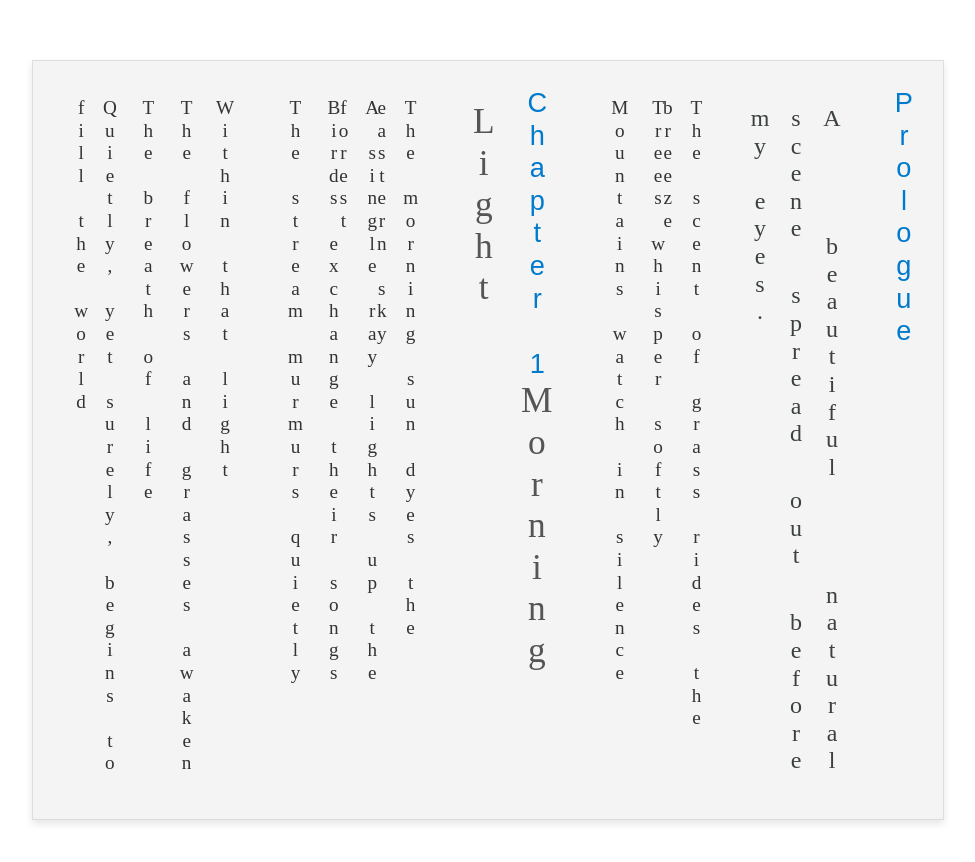
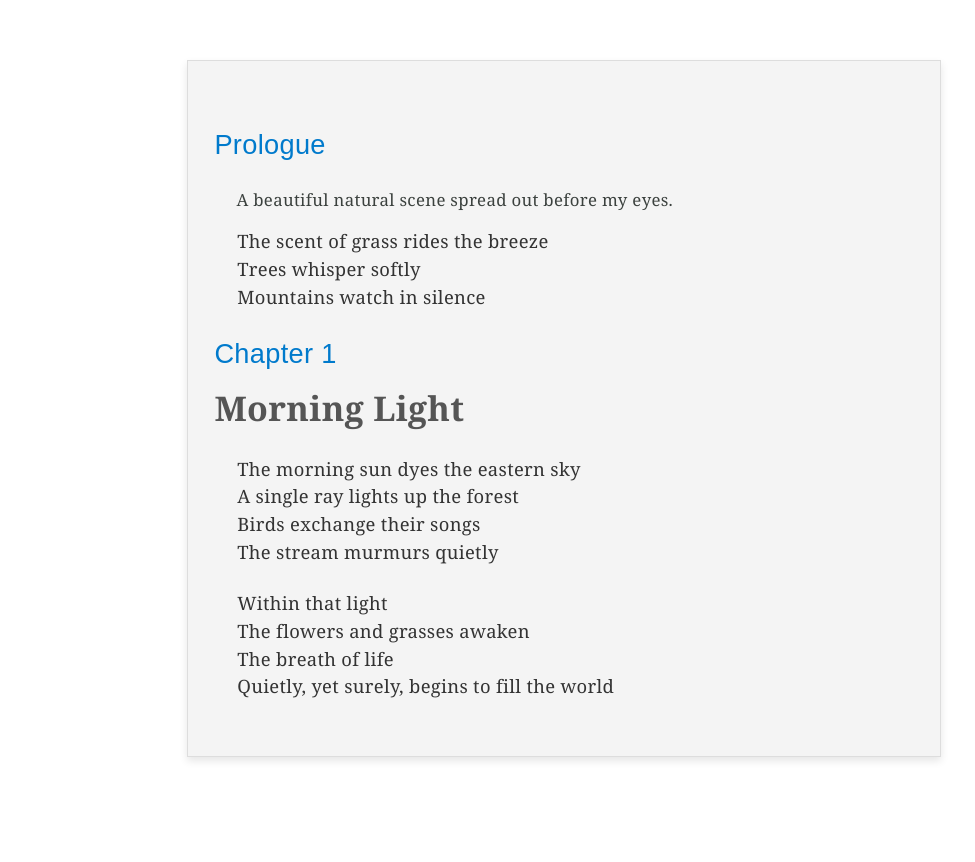
Before and after one commit to nikolito/TEI-tools-EN, a plain HTML site: page index_en.html in a window 1280 px wide. Shown: the whole page, without its empty margins (60-1035 px from the left). After the commit the page ends 817 px from the top, so only its background shows below. Drawn offline with Linux system fonts and the light colour scheme.

Commit message:
Add files via upload

```diff
--- a/mystyle_en.css
+++ b/mystyle_en.css
@@ -1,62 +1,82 @@
-/* Overall vertical writing style */
+/* Overall horizontal writing style (English) */
 tei-tei {
-  writing-mode: vertical-rl; /* Vertical writing: right to left */
-  text-orientation: upright; /* Display characters upright */
-  font-family: "Noto Serif JP", serif; /* Modern Japanese font */
-  line-height: 2; /* Set generous line spacing */
-  letter-spacing: 0.1em; /* Slightly increase letter spacing */
+  writing-mode: horizontal-tb;
+  font-family: Georgia, "Times New Roman", "Noto Serif", serif;
+  line-height: 1.8;
+  letter-spacing: 0.02em;
   margin: 20px;
-  padding: 20px;
-  background-color: #f4f4f4; /* Light gray background */
-  border: 1px solid #ddd; /* Soft border */
-  box-shadow: 0 4px 8px rgba(0, 0, 0, 0.1); /* Subtle shadow effect */
+  padding: 2em 2.5em;
+  max-width: 42em;
+  margin-left: auto;
+  margin-right: auto;
+  background-color: #f4f4f4;
+  border: 1px solid #ddd;
+  box-shadow: 0 4px 8px rgba(0, 0, 0, 0.1);
+  color: #333;
 }
 
 /* Style for each stanza of the poem */
 tei-lg {
-  margin-right: 2em; /* Add spacing between stanzas */
-  margin-left: 2em;
+  margin-bottom: 1.5em;
+  margin-top: 0.5em;
 }
 
-/* Style for each line of the poem */
-tei-l {
-  font-size: 1.2em; /* Slightly larger font size */
-  color: #333; /* Dark gray text color */
-  transition: color 0.3s ease-in-out; /* Smooth color change on hover */
+tei-lg:first-of-type {
+  margin-top: 0;
 }
 
-/* Animated hover effect */
+/* Style for each line of the poem (override CETEIcean's width: 2em so lines don't break per word) */
+tei-l {
+  display: block;
+  width: 100%;
+  max-width: none;
+  font-size: 1.15em;
+  color: #333;
+  transition: color 0.3s ease-in-out;
+  padding-left: 0.5em;
+}
+
+/* Hover effect */
 tei-l:hover {
-  color: #007acc; /* Change to blue on hover */
+  color: #007acc;
 }
 
 /* Title section */
 tei-head {
-  font-family: "Noto Serif JP", serif;
-  font-size: 1.5em; /* Larger title font size */
+  font-family: Georgia, "Times New Roman", "Noto Serif", serif;
+  font-size: 1.5em;
   font-weight: bold;
-  color: #007acc; /* Modern blue color */
-  margin-top: 20px;
-  margin-left: 1.2em;
+  color: #007acc;
+  margin-top: 1.5em;
+  margin-bottom: 0.75em;
   text-align: left;
 }
 
-/* Section-specific titles */
+tei-head:first-child {
+  margin-top: 0;
+}
+
+/* Section-specific titles (in head: display on new line, e.g. "Chapter 1" then "Morning Light") */
+tei-head tei-title {
+  display: block;
+  margin-top: 0.25em;
+}
 tei-title {
-  font-size: 1.3em;
+  font-size: 1.25em;
   color: #555;
-  font-style: bold;
-  font-family: "Noto Serif JP", serif;
+  font-weight: bold;
+  font-family: Georgia, "Times New Roman", "Noto Serif", serif;
 }
 
 /* Paragraph <p> */
 tei-p {
-  font-size: 1.5em;
+  font-size: 1.05em;
   color: #3b413e;
-  margin-left: 1em;
+  margin: 0.75em 0 0.75em 0.5em;
+  line-height: 1.7;
 }
 
-/* Add soft animation to the whole content */
+/* Soft animation for the whole content */
 @keyframes fadeIn {
   from {
     opacity: 0;
```
